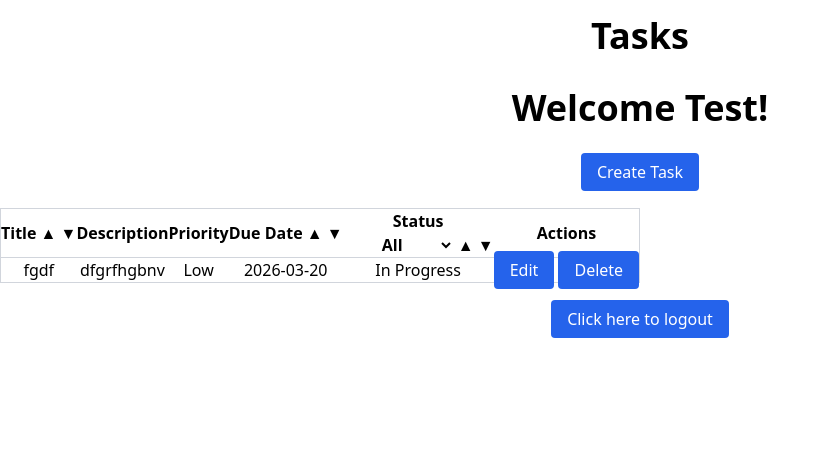
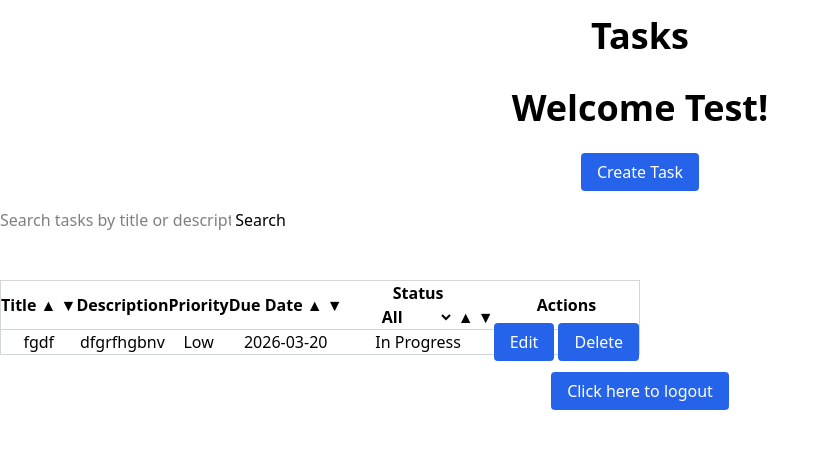
Before and after one commit to Sahar-53/Final-Project, a Flask app: page /tasks in a window 1280 px wide. Shown: the top 449 px of the page, without its empty margins (0-830 px from the left). Run offline with Flask 3, Linux system fonts and the light colour scheme; a user stored in the database is signed in.

Commit message:
Search functionality added

```diff
--- a/app.py
+++ b/app.py
@@ -205,6 +205,17 @@ def tasks():
     if status_query:
         tasks = Tasks.query.filter_by(status=status_query)
 
+    # -------- SEARCH --------
+    search_query = request.args.get("search")
+
+    if search_query:
+        tasks = tasks.filter(
+            or_(
+                Tasks.title.ilike(f"%{search_query}%"),
+                Tasks.description.ilike(f"%{search_query}%")
+            )
+        )
+
     # -------- SORTING --------
     sort = request.args.get("sort")
     order = request.args.get("order", "asc")
--- a/templates/tasks.html
+++ b/templates/tasks.html
@@ -20,9 +20,22 @@
 
 {% else %}
 
+<!-----Search button-->
+<form method="GET" action="/tasks">
+
+<input
+type="text"
+name="search"
+placeholder="Search tasks by title or description">
+
+<button type="submit">Search</button>
+
+</form>
+<br><br>
+
 <!--------- Button to clear filter ------->
-{% if request.args.get('status') %}
-<a href="/tasks" class="button">Clear Filter</a>
+{% if request.args.get('status') or request.args.get('search') %}
+<a href="/tasks" class="button">Show All Tasks</a>
 {% endif %}
 
 <div class="flex text-center mb-6">
@@ -85,6 +98,7 @@
             </td>
         </tr>
         {% endfor %}
+
     </table>
 </div>
 
```
